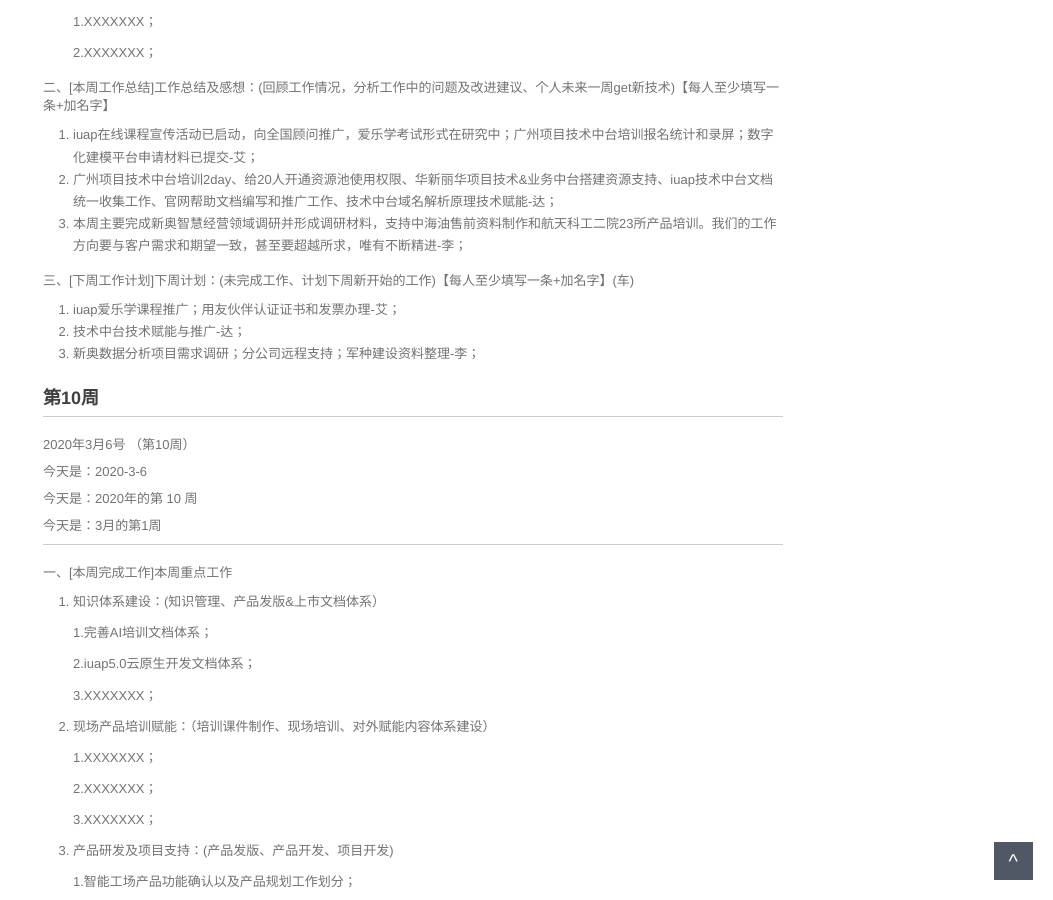
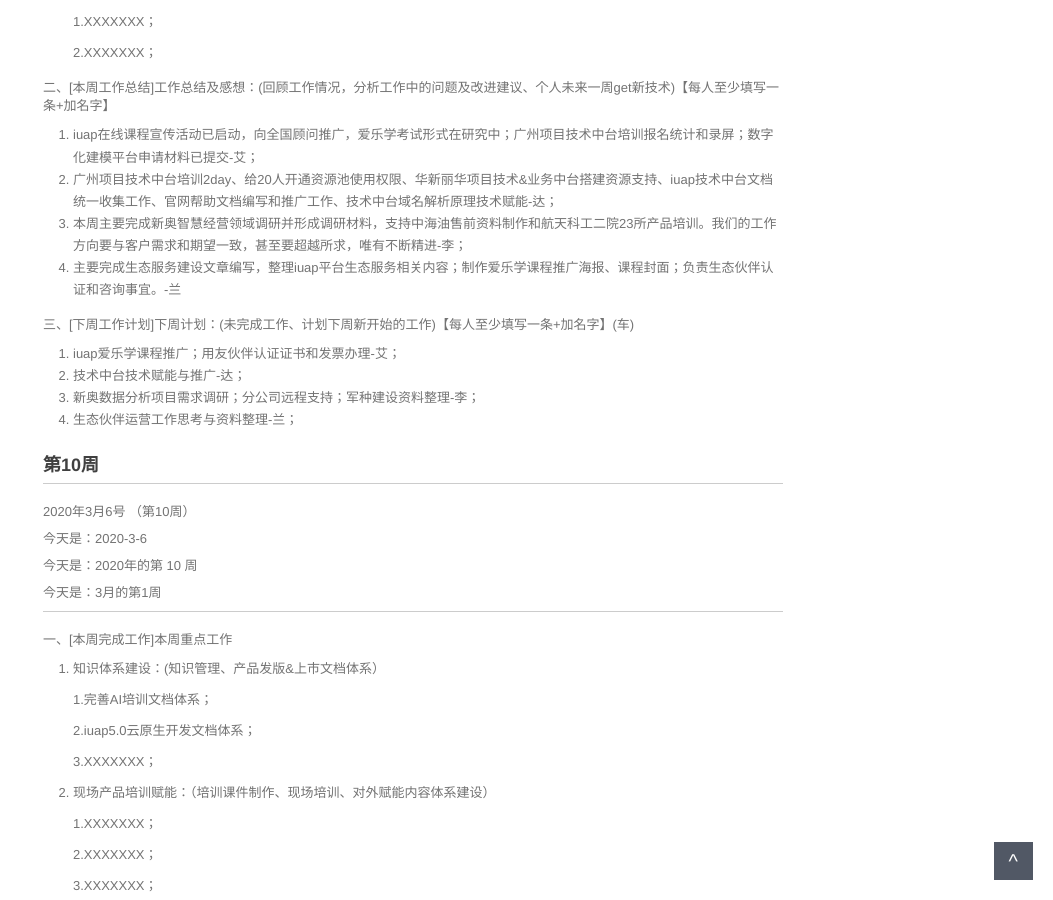
Before and after one commit to walllFlower/blog, a Jekyll site: the page built from 2020-02-28-day_report.md, in a window 1280 px wide and 900 px high, scrolled down 1240 px. Shown: the whole window, without its empty margins (227-1280 px from the left). Built offline with Jekyll 4.4.1, drawn with Linux system fonts in a browser that asks for light colours; comment, search, counter and statistics services are not loaded.

Commit message:
Update 2020-02-28-day_report.md

```diff
--- a/2020-02-28-day_report.md
+++ b/2020-02-28-day_report.md
@@ -80,13 +80,14 @@ categories: 技术运营工作周报
 1. iuap在线课程宣传活动已启动，向全国顾问推广，爱乐学考试形式在研究中；广州项目技术中台培训报名统计和录屏；数字化建模平台申请材料已提交-艾；
 2. 广州项目技术中台培训2day、给20人开通资源池使用权限、华新丽华项目技术&业务中台搭建资源支持、iuap技术中台文档统一收集工作、官网帮助文档编写和推广工作、技术中台域名解析原理技术赋能-达；
 3. 本周主要完成新奥智慧经营领域调研并形成调研材料，支持中海油售前资料制作和航天科工二院23所产品培训。我们的工作方向要与客户需求和期望一致，甚至要超越所求，唯有不断精进-李；
+4. 主要完成生态服务建设文章编写，整理iuap平台生态服务相关内容；制作爱乐学课程推广海报、课程封面；负责生态伙伴认证和咨询事宜。-兰
 
 三、[下周工作计划]下周计划：(未完成工作、计划下周新开始的工作)【每人至少填写一条+加名字】(车)
 
 1. iuap爱乐学课程推广；用友伙伴认证证书和发票办理-艾；
 2. 技术中台技术赋能与推广-达；
 3. 新奥数据分析项目需求调研；分公司远程支持；军种建设资料整理-李；
-
+4. 生态伙伴运营工作思考与资料整理-兰；
 
 
 
```
